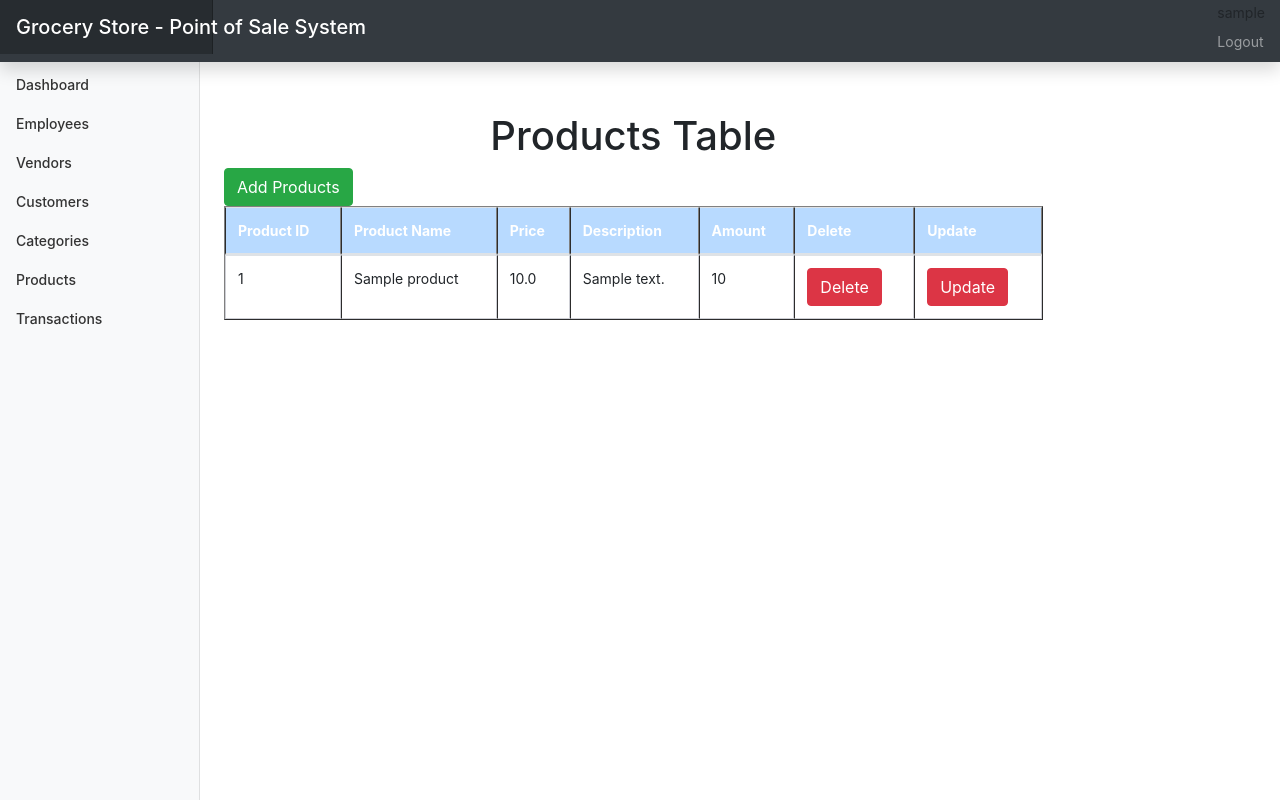
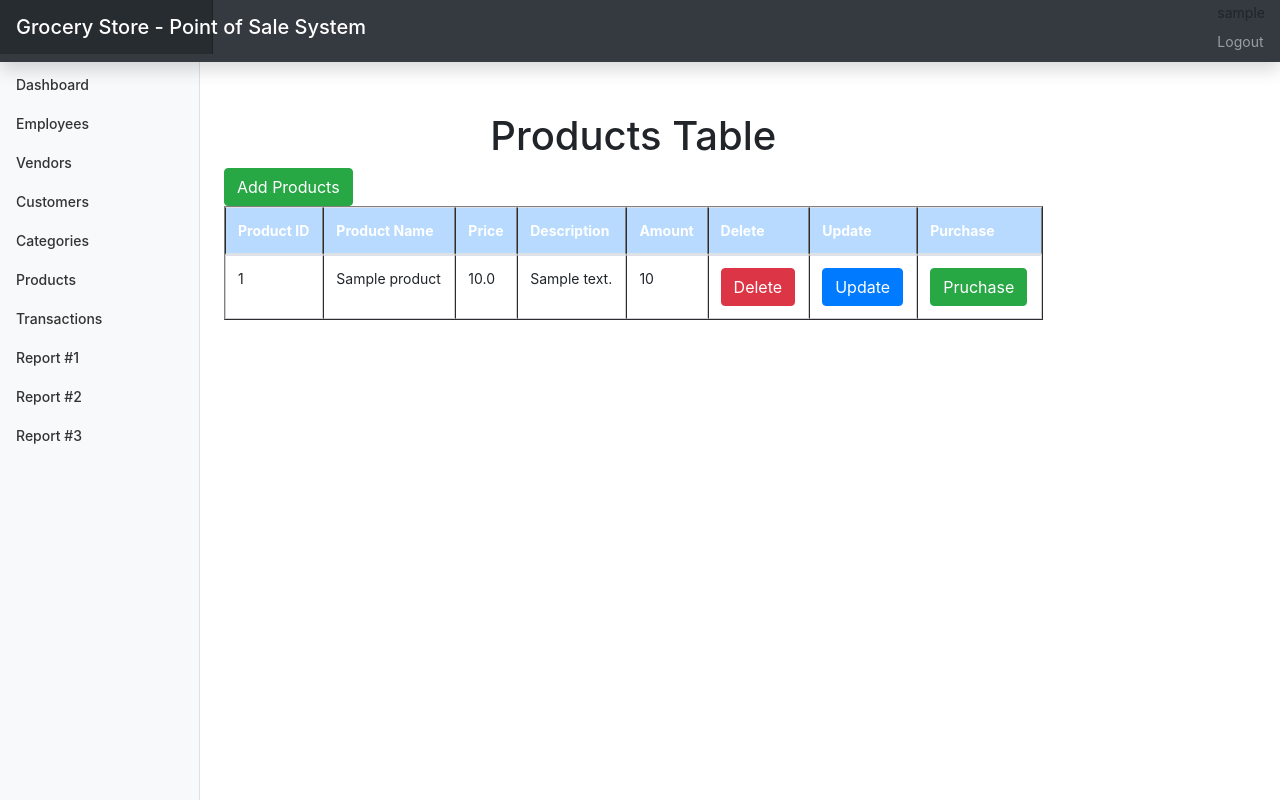
Before and after one commit to ethanmaxey/pos_system, a Django app: page /prodTable/ in a window 1280 px wide. Run offline with Django 4.2, Linux system fonts and the light colour scheme; a user stored in the database is signed in; tables that the repository leaves empty hold one stand-in row (values such as "Sample post").

Commit message:
added report tabs

```diff
--- a/posapp/urls.py
+++ b/posapp/urls.py
@@ -56,6 +56,9 @@ urlpatterns = [
 
     # path('pie_chart/',views.pie_chart, name="pie_chart"),
 
+    path('one/', views.one, name='one'),
+    path('two/', views.two, name='two'),
+    path('three/', views.three, name='three'),
 
 
     # url for the cart
--- a/posapp/views.py
+++ b/posapp/views.py
@@ -54,6 +54,17 @@ def home(request):
         'data1': data1,
     })
 
+@login_required
+def one(request):
+    return render(request, 'one.html')
+
+@login_required
+def two(request):
+    return render(request, 'two.html')
+
+@login_required
+def three(request):
+    return render(request, 'three.html')
 
 @login_required
 def EmpHome(request):
@@ -418,6 +429,12 @@ def updateCategory(request, id):
   }
   return HttpResponse(template.render(context, request))
 
+def buyProd(id):
+    product = Products.objects.get(id=id)
+    product.amount = product.amount - 1
+    product.save()
+
+
 #IAN'S CODE
 #this is the cart section
 
--- a/templates/Items.html
+++ b/templates/Items.html
@@ -26,6 +26,7 @@
                     <th class="table-primary">Amount</th>
                     <th class="table-primary">Delete</th>
                     <th class="table-primary">Update</th>
+                    <th class="table-primary">Purchase</th>
                 </tr>
             </thead>
             <tbody>
@@ -38,7 +39,8 @@
                     <td>{{pro.amount}}</td>
                     <td><a href="/deleteProduct/{{ pro.id }}"><button type="button" class="btn btn-danger" onclick="return confirm('Are you sure you want to delete this?')"
                         >Delete</button></a></td>
-                    <td><a href="/updateProd/{{ pro.id }}"><button type="button" class="btn btn-danger">Update</button></a></td>
+                    <td><a href="/updateProd/{{ pro.id }}"><button type="button" class="btn btn-primary">Update</button></a></td>
+                    <td><a href="/buyProd/{{ pro.id }}"><button type="button" class="btn btn-success">Pruchase</button></a></td>
                 </tr>
                 {%endfor%}
             </tbody>
--- /dev/null
+++ b/templates/one.html
@@ -0,0 +1,4 @@
+{% extends 'base.html' %}
+{% block content %}
+
+{% endblock %}
--- a/templates/partials/_sidebar.html
+++ b/templates/partials/_sidebar.html
@@ -83,6 +83,25 @@
               Transactions
             </a>
           </li>
+          <li class="nav-item">
+            <a class="nav-link" aria-current="page" href="/one">
+              <span data-feather="home" class="align-text-bottom"></span>
+              Report #1
+            </a>
+          </li>
+          <li class="nav-item">
+            <a class="nav-link" aria-current="page" href="/two">
+              <span data-feather="home" class="align-text-bottom"></span>
+              Report #2
+            </a>
+          </li>
+          <li class="nav-item">
+            <a class="nav-link" aria-current="page" href="/three">
+              <span data-feather="home" class="align-text-bottom"></span>
+              Report #3
+            </a>
+          </li>
+          <br><br><br><br><br><br><br><br><br><br><br>
 
         {% endif %}
       </ul>
--- /dev/null
+++ b/templates/reports/two.html
@@ -0,0 +1,4 @@
+{% extends 'base.html' %}
+{% block content %}
+
+{% endblock %}
--- /dev/null
+++ b/templates/three.html
@@ -0,0 +1,6 @@
+{% extends 'base.html' %}
+{% block content %}
+
+
+
+{% endblock %}
```
